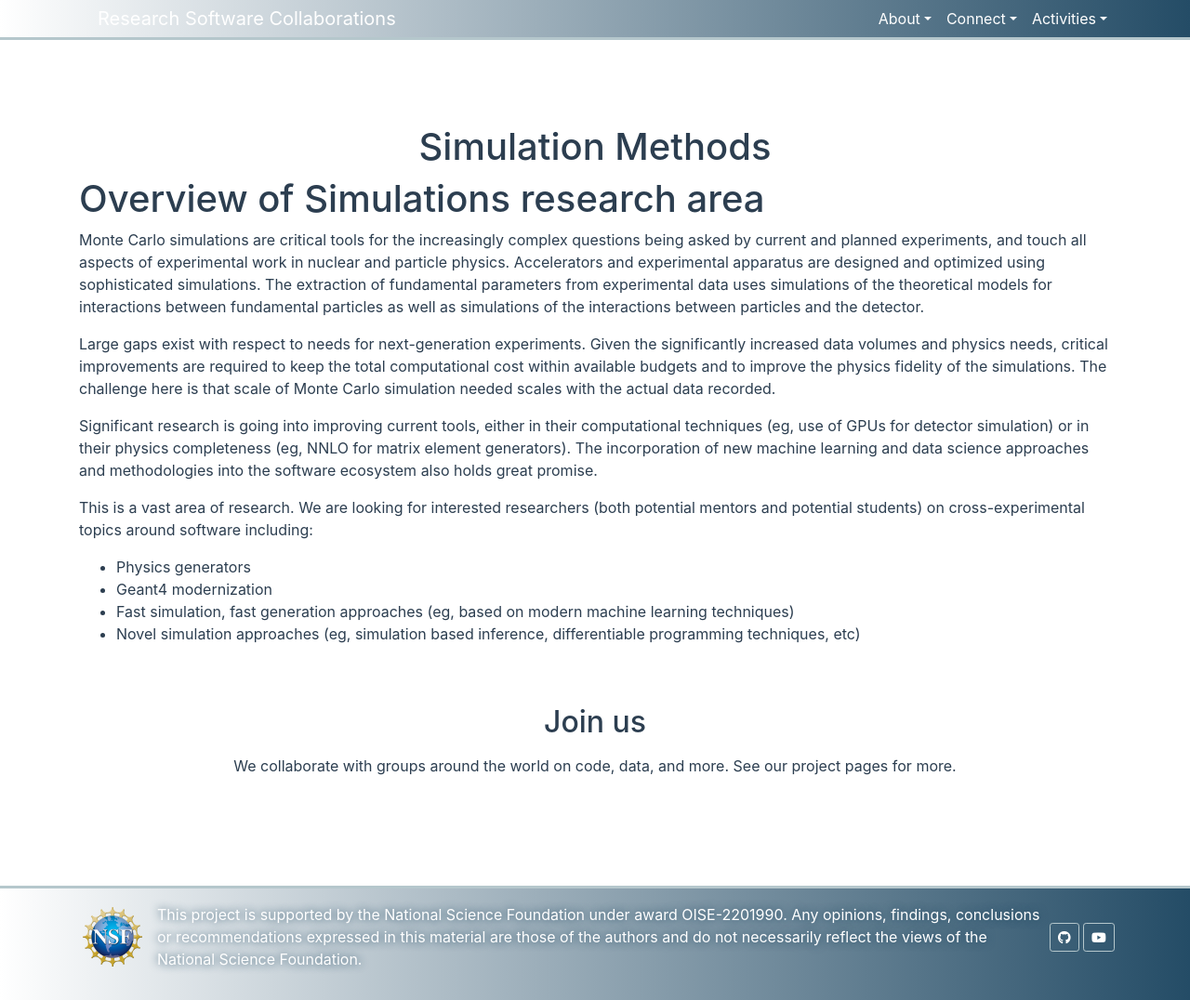
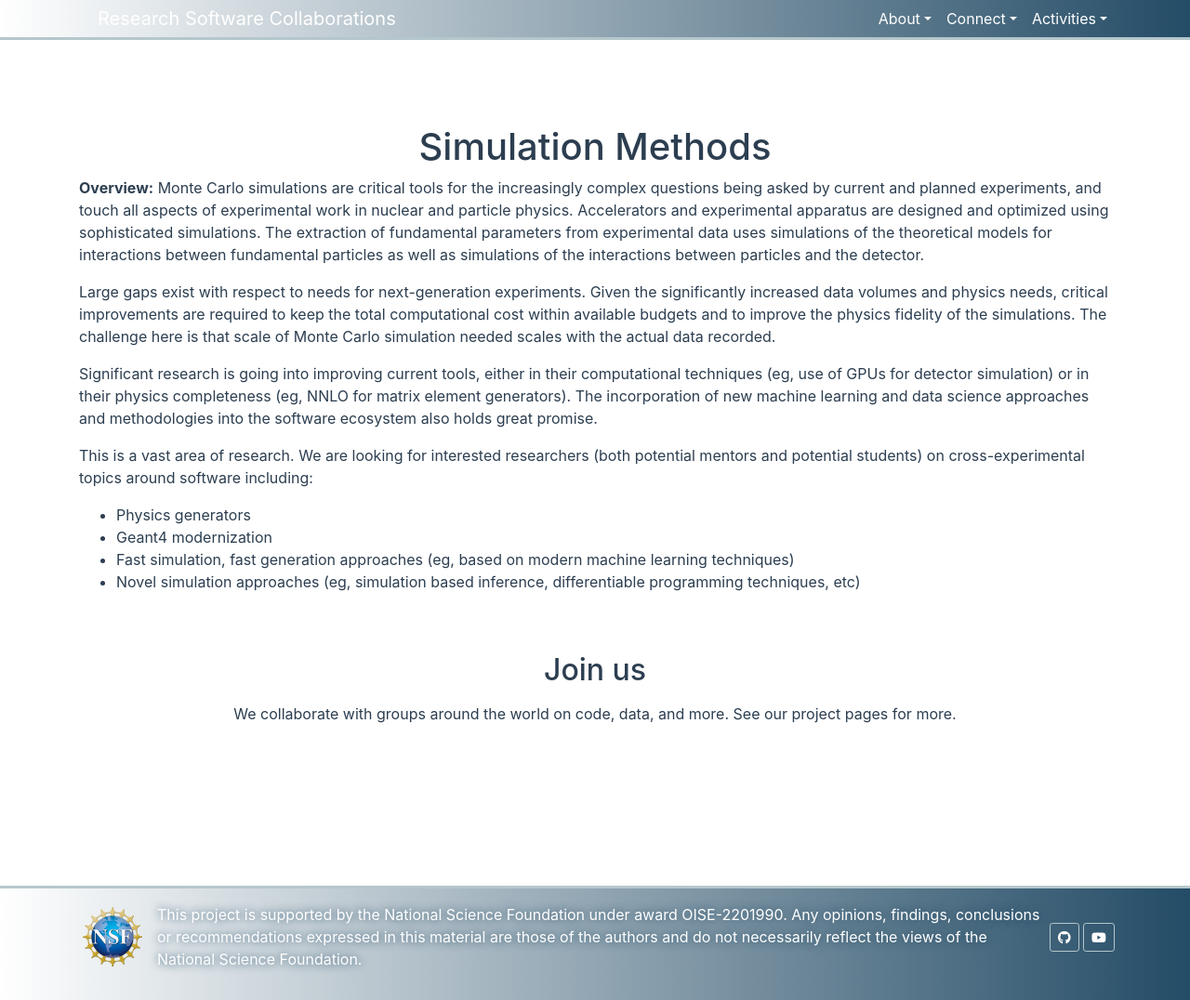
Before and after one commit to research-software-collaborations/research-software-collaborations.github.io, a Jekyll site: the page built from pages/simulation.md, in a window 1280 px wide and 1076 px high. Shown: the whole window at 93% size. Built offline with Jekyll 4.4.1, drawn with Linux system fonts in a browser that asks for light colours; cached includes are drawn as plain includes.

Commit message:
update to remove double title

```diff
--- a/pages/simulation.md
+++ b/pages/simulation.md
@@ -2,25 +2,36 @@
 permalink: /simulation.html
 layout: focus-area
 title: Simulation Methods
+pagetype: focus-area
 ---
 
-# Overview of Simulations research area
+**Overview:** Monte Carlo simulations are critical tools for the
+increasingly complex questions being asked by current and planned
+experiments, and touch all aspects of experimental work in nuclear
+and particle physics. Accelerators and experimental apparatus are
+designed and optimized using sophisticated simulations.  The
+extraction of fundamental parameters from experimental data uses
+simulations of the theoretical models for interactions between
+fundamental particles as well as simulations of the interactions
+between particles and the detector.
 
-Monte Carlo simulations are critical tools for the increasingly complex questions being asked by current and planned experiments, and touch all aspects of
-experimental work in nuclear and particle physics. Accelerators and experimental apparatus are designed and optimized using sophisticated simulations.
-The extraction of fundamental parameters from experimental data uses simulations of the theoretical models for interactions between fundamental
-particles as well as simulations of the interactions between particles and the detector.
+Large gaps exist with respect to needs for next-generation experiments.
+Given the significantly increased data volumes and physics needs,
+critical improvements are required to keep the total computational
+cost within available budgets and to improve the physics fidelity
+of the simulations.  The challenge here is that scale of Monte Carlo
+simulation needed scales with the actual data recorded.
 
-Large gaps exist with respect to needs for next-generation experiments. Given the significantly increased data volumes and physics needs, critical
-improvements are required to keep the total computational cost within available budgets and to improve the physics fidelity of the simulations.
-The challenge here is that scale of Monte Carlo simulation needed scales with the actual data recorded.
+Significant research is going into improving current tools, either
+in their computational techniques (eg, use of GPUs for detector
+simulation) or in their physics completeness (eg, NNLO for matrix
+element generators). The incorporation of new machine learning and
+data science approaches and methodologies into the software ecosystem
+also holds great promise.
 
-Significant research is going into improving current tools, either in their computational techniques (eg, use of GPUs for
-detector simulation) or in their physics completeness (eg, NNLO for matrix element generators). The incorporation of new machine
-learning and data science approaches and methodologies into the software ecosystem also holds great promise.
-
-This is a vast area of research. We are looking for interested researchers (both potential mentors and potential students) on cross-experimental
-topics around software including:
+This is a vast area of research. We are looking for interested
+researchers (both potential mentors and potential students) on
+cross-experimental topics around software including:
   - Physics generators
   - Geant4 modernization
   - Fast simulation, fast generation approaches (eg, based on modern machine learning techniques)
```
Also changed, not shown: pages/analysis_systems.md (+11 -5 lines), pages/open_science.md (+13 -10 lines).
